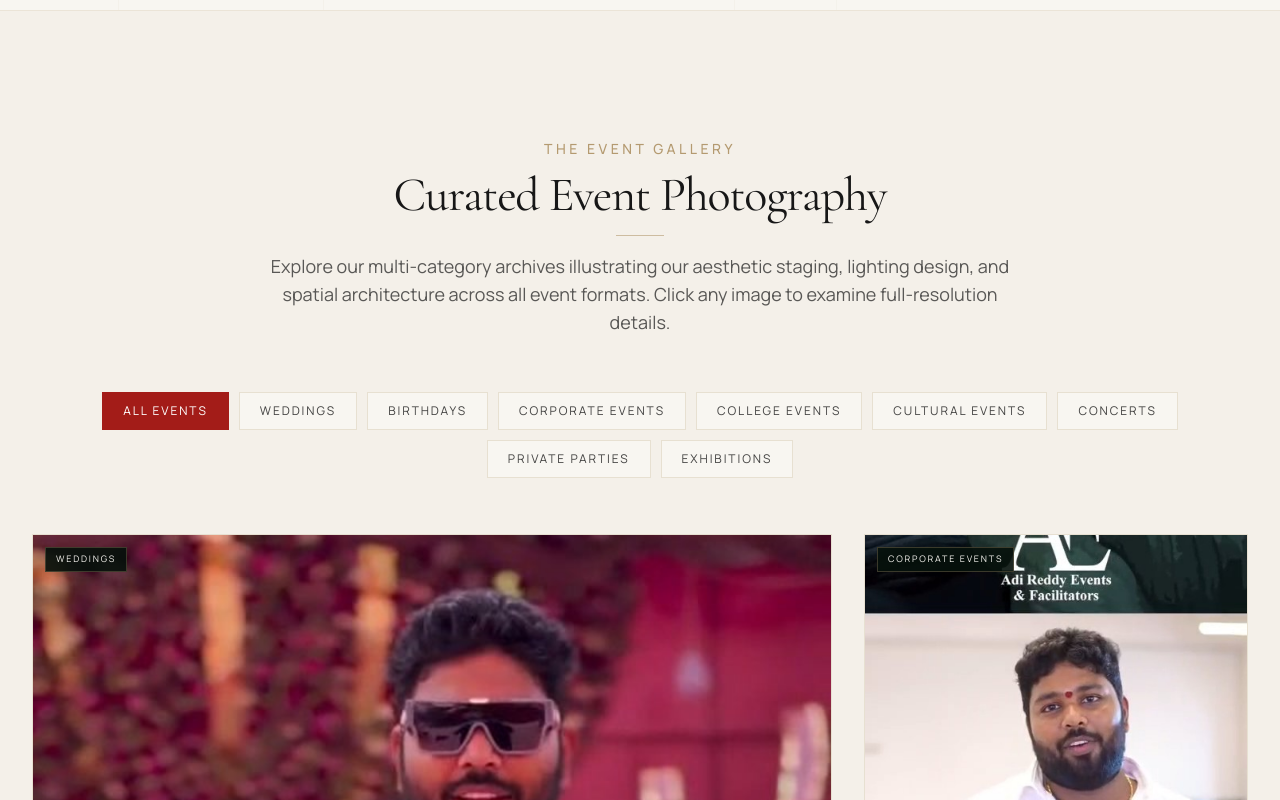
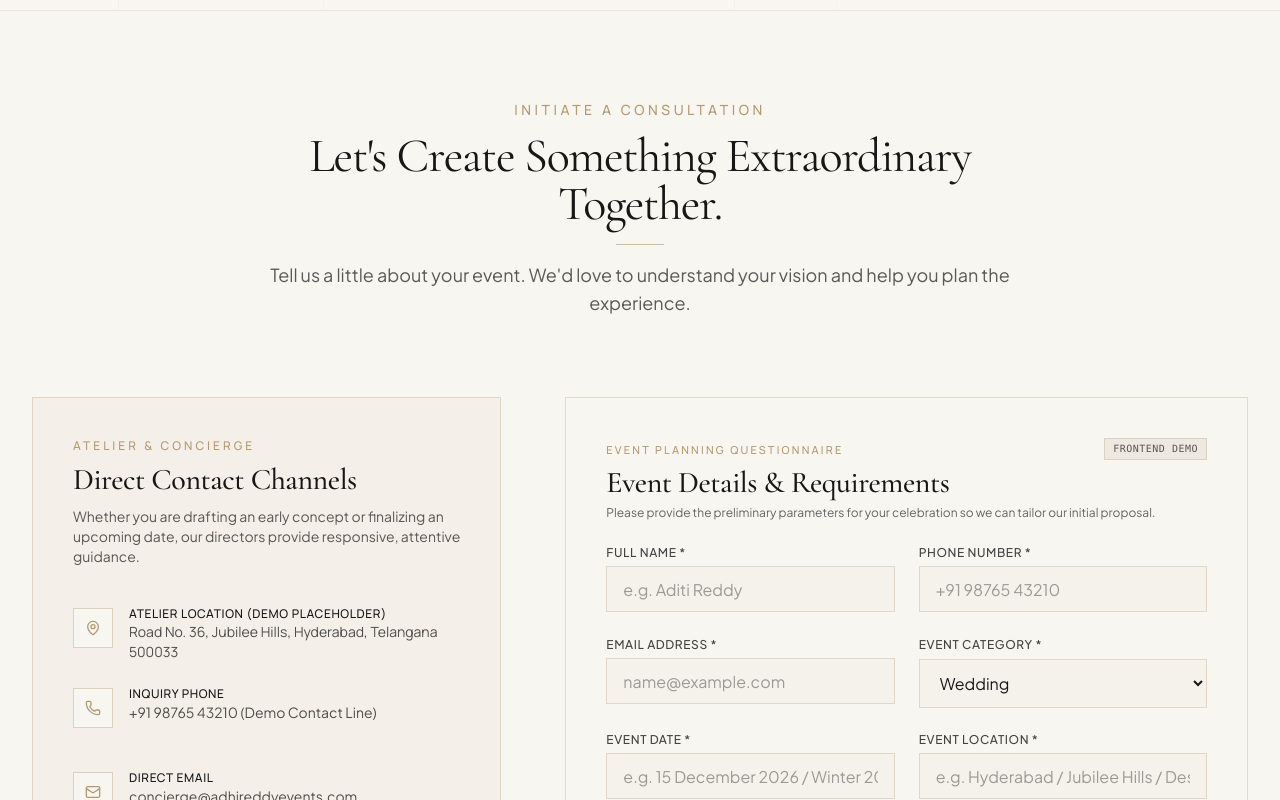
Before and after one commit to toshitsai9-star/events, a React (Vite) app: page /gallery-contact in a window 1280 px wide. Shown: the part 900-1700 px from the top of the page. Built offline with nearby package versions, Linux system fonts and the light colour scheme.

Commit message:
Make Gallery & Contact page contact-only

```diff
--- a/src/pages/GalleryContact.jsx
+++ b/src/pages/GalleryContact.jsx
@@ -1,31 +1,17 @@
 import React from 'react';
 import GalleryContactHero from '../components/gallery-contact/GalleryContactHero';
-import InteractiveGallery from '../components/gallery-contact/InteractiveGallery';
-import GalleryCTA from '../components/gallery-contact/GalleryCTA';
 import ConsultationForm from '../components/gallery-contact/ConsultationForm';
 import ConsultationProcess from '../components/gallery-contact/ConsultationProcess';
+import '../styles/galleryContact.css';
 
 /**
- * Phase 5: Complete Gallery & Contact Page for ADI REDDY EVENTS.
- * Combines an editorial event gallery with lightbox navigation
- * and a full-spectrum event enquiry experience with business contact channels.
+ * Contact-only consultation page for ADI REDDY EVENTS.
  */
 export default function GalleryContact() {
   return (
-    <div className="flex flex-col w-full">
-      {/* 1. Gallery Hero Section */}
+    <div className="gallery-contact-page flex flex-col w-full">
       <GalleryContactHero />
-
-      {/* 2. Multi-Category Event Gallery with Lightbox Navigation */}
-      <InteractiveGallery />
-
-      {/* 3. Gallery Call to Action */}
-      <GalleryCTA />
-
-      {/* 4. Contact Hero & Event Enquiry Form */}
       <ConsultationForm />
-
-      {/* 5. Consultation Process & Post-Submission Assurance */}
       <ConsultationProcess />
     </div>
   );
```
